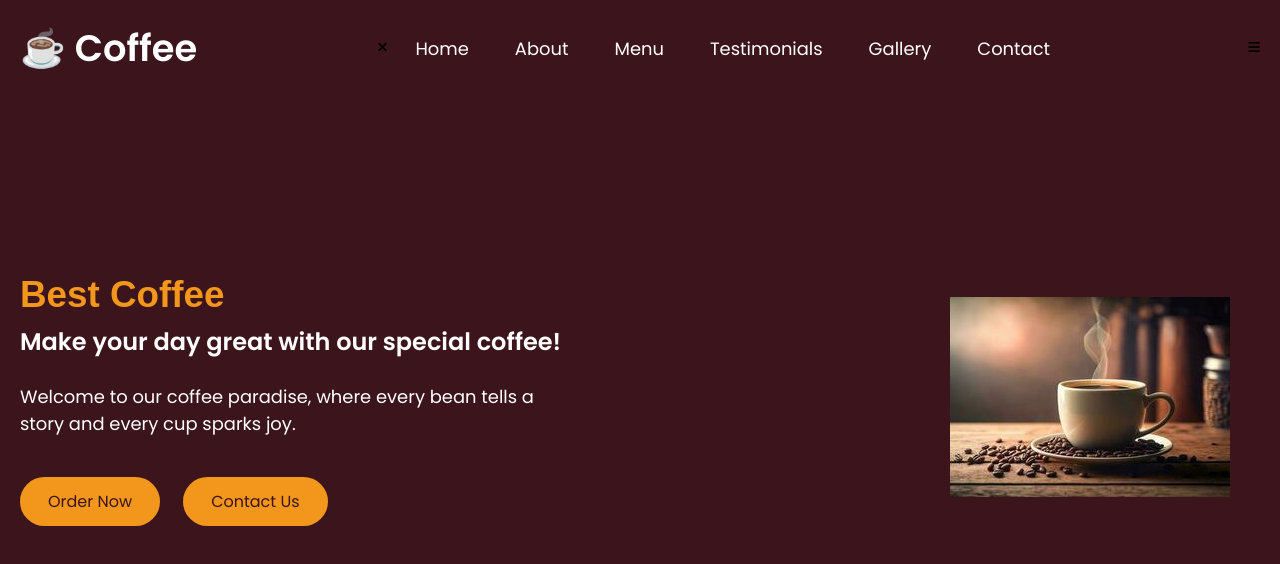
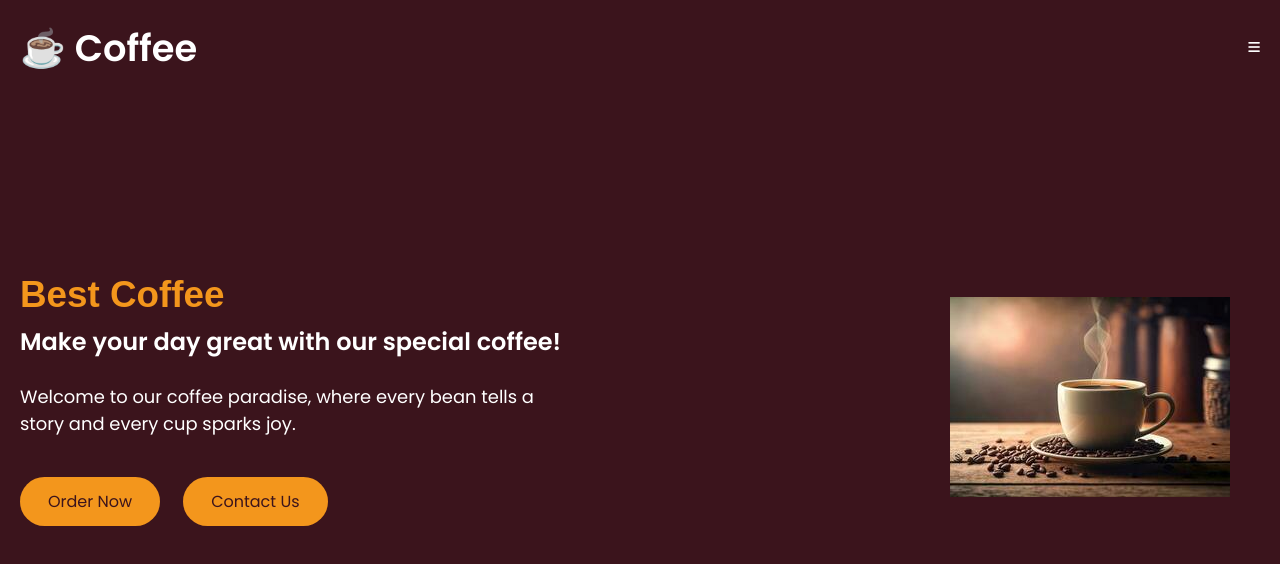
Before and after one commit to burcuozcann/project-coffee-shop, a plain HTML site: page index.html in a window 1280 px wide. Drawn offline with Linux system fonts and the light colour scheme; a web font is replaced by a local one.

Commit message:
some styling added

```diff
--- a/style.css
+++ b/style.css
@@ -80,9 +80,31 @@ header .navbar{
     font-size:var(--font-size-xxl) ;
     font-weight: var(--font-weigth-semibold);
 }
+.navbar:where(#menu-close-button,#menu-open-button){
+    display: block;
+    font-size: var(--font-size-l);
+}
+.navbar #menu-close-button{
+    position: absolute;
+    right: 30px;
+    top: 30px;
+}
+.navbar #menu-open-button{
+    color: var(--white-color);
+}
 .navbar .nav-menu{
+    display: block;
+    position: fixed;
+    left: -300px;
+    top: 0;
+    width: 300px;
+    height: 100%;
     display: flex;
-    gap:10px;
+    flex-direction: column;
+    align-items: center;
+    padding-top: 100px;
+    background-color: var(--white-color);
+
 }
 
 .navbar .nav-menu .nav-link{
@@ -96,6 +118,11 @@ header .navbar{
     color: var(--primary-color);
     background-color: var(--secondary-color);
 }
+.navbar:where(#menu-close-button,#menu-open-button){
+    display: none;
+}
+
+/*Hero section styling*/
 .hero-section{
     min-height: 100vh;
     background-color: var(--primary-color);
```
